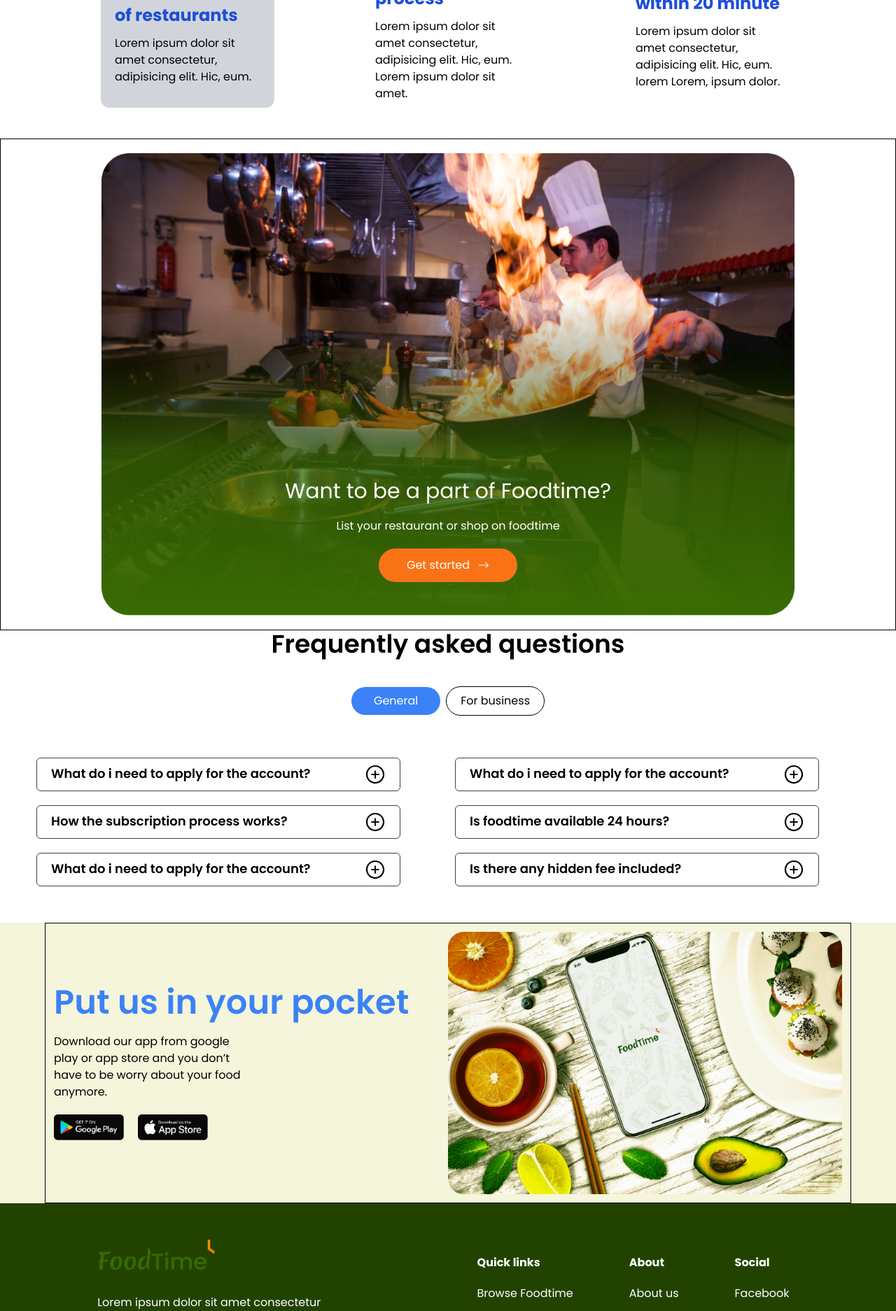
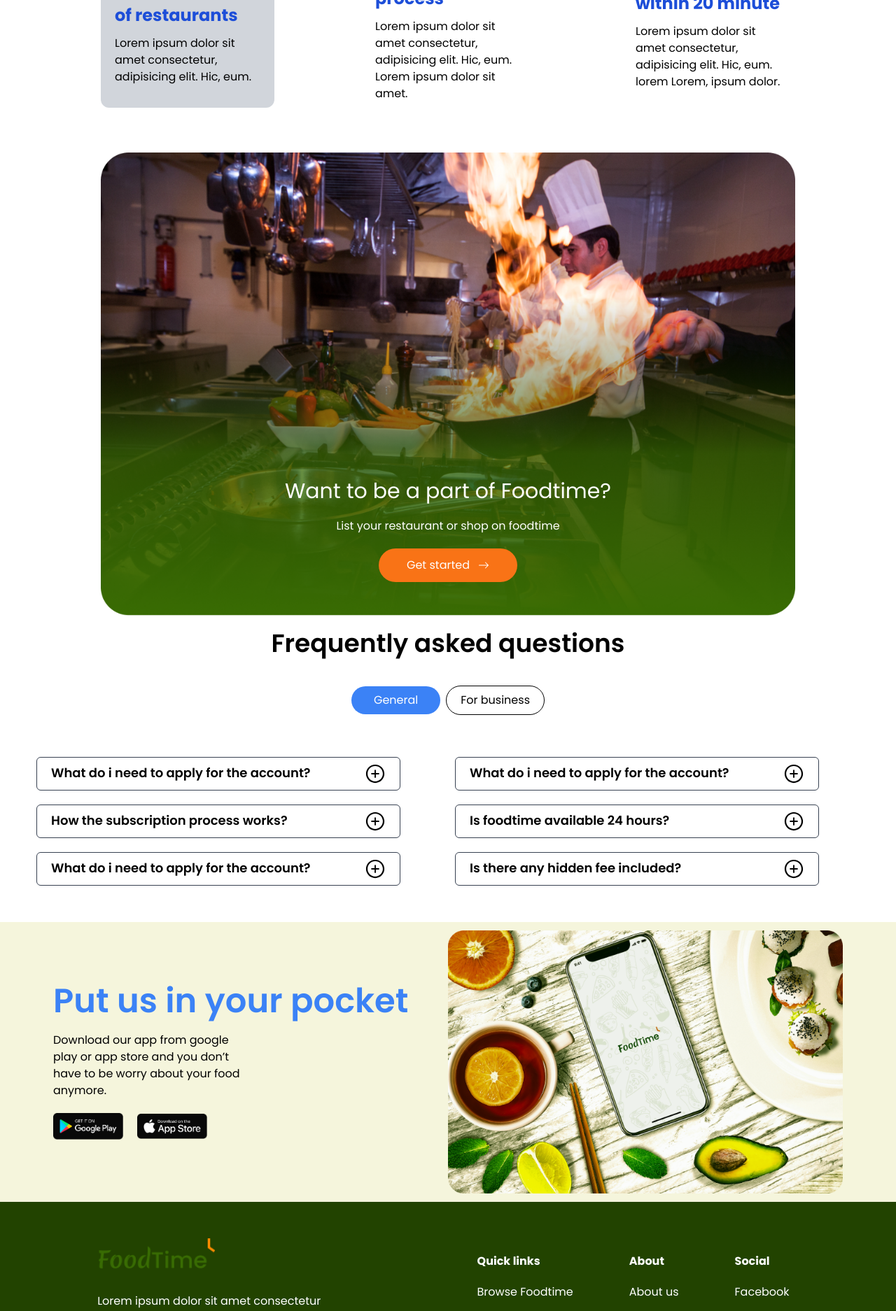
Before and after one commit to gaurabsap/foodtime-gb, a React (Vite) app: page / in a window 1280 px wide. Shown: the part 1369-3243 px from the top of the page at 70% size. Built offline with nearby package versions, Linux system fonts and the light colour scheme; a web font is replaced by a local one.

Commit message:
update home.jsx

```diff
--- a/src/pages/Home.jsx
+++ b/src/pages/Home.jsx
@@ -14,7 +14,7 @@
           <span className="lg:text-5xl md:text-4xl text-3xl cursive  md:text-start">
             Order food online
           </span>
-          <span className="lg:text-5xl md:text-4xl text-3xl cursive  md:text-start">
+          <span className="lg:text-5xl md:text-4xl text-3xl cursive md:text-start">
             From your favourite
           </span>
           <span className="lg:text-5xl md:text-4xl text-3xl cursive md:text-start">
@@ -23,7 +23,7 @@
         </div>
         <p className="">Freshly made food delivered to your door.</p>
         <div className="mx-auto p-2 lg:p-0 lg:w-full lg:mx-1">
-          <div className="w-fit lg:w-full flex border-2 p-1 rounded-full items-center justify-between relative">
+          <div className="w-fit lg:w-full flex border-2 p-1 rounded-full items-center lg:justify-between justify-around relative">
             <div className="flex items-center justify-center  gap-5">
               <div className="lg:relative md:flex hidden">
                 <img src={ecp} alt="ecp" />
--- a/src/pages/Pocket.jsx
+++ b/src/pages/Pocket.jsx
@@ -4,7 +4,7 @@
 import last from "../assets/last.png";
 const Pocket = () => {
   return (
-    <div className="border border-black flex lg:flex-row flex-col gap-5 lg:gap-0 items-center justify-center max-w-6xl mx-auto p-3">
+    <div className="flex lg:flex-row flex-col gap-5 lg:gap-0 items-center justify-center max-w-6xl mx-auto p-3">
       <div className="flex flex-col flex-1 gap-5 items-center lg:items-start">
         <h1 className="font-semibold text-blue-500 text-3xl lg:text-5xl">
           Put us in your pocket
--- a/src/pages/Start.jsx
+++ b/src/pages/Start.jsx
@@ -4,7 +4,7 @@
 
 const Start = () => {
   return (
-    <div className="p-5 border border-black">
+    <div className="p-5">
       <div className="flex items-center justify-center relative">
         <img className="w-[80%]" src={cook} alt="cooking" />
         <div className="flex flex-col gap-5 items-center absolute md:bottom-10 bottom-2 p-2">
```
